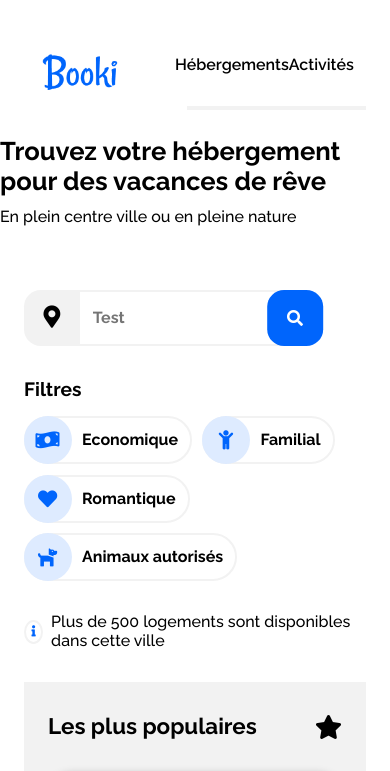
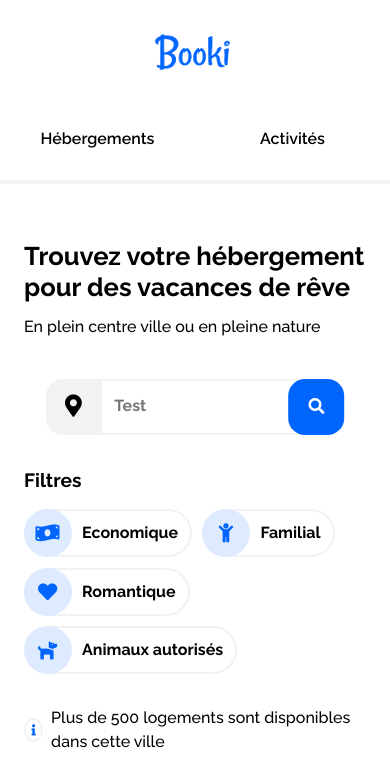
Before and after one commit to Akhael-Sephira/ocr-webdev-project-2, a plain HTML site: page index.html in a window 390 px wide. Shown: the top 771 px of the page. Drawn offline with Linux system fonts and the light colour scheme.

Commit message:
Little corrections there & there: -Bad side margin for some sections of the doc. -Logo not well aligned on mobile. -Wrong nth-child selection after previous changes in the header. -Adding --line-height & --r-ft-size.

```diff
--- a/css/style.css
+++ b/css/style.css
@@ -32,7 +32,7 @@ body {
     background-color: var(--clr-white);
 }
 
-body > *:not(footer) {
+main > *:not(footer) {
     margin-left: var(--body-side-margin);
     margin-right: var(--body-side-margin);
 }
@@ -52,25 +52,35 @@ body > *:not(footer) {
 /* Type scale */
 
 h1 {
-
-    font-size: calc(var(--ft-size) * 1.6);
+    --line-height: 1.2;
+    --r-ft-size: calc(var(--ft-size) * 1.6);
+    line-height: var(--line-height);
+    font-size: var(--r-ft-size);
     font-weight: 700;
     margin-bottom: calc(var(--ft-size) * .75);
 }
 h2 {
-    font-size: calc(var(--ft-size) * 1.4);
+    --line-height: 1.3;
+    --r-ft-size: calc(var(--ft-size) * 1.4);
+    line-height: var(--line-height);
+    font-size: var(--r-ft-size);
     font-weight: 700;
 }
 h3 {
-    font-size: calc(var(--ft-size) * 1.2);
+    --line-height: 1.4;
+    --r-ft-size: calc(var(--ft-size) * 1.2);
+    line-height: var(--line-height);
+    font-size: var(--r-ft-size);
     font-weight: 700;
 }
 strong {
-    font-size: calc(var(--ft-size) * 1);
     font-weight: 700;
 }
 p {
-    font-size: calc(var(--ft-size) * 1);
+    --line-height: 1.5;
+    --r-ft-size: calc(var(--ft-size) * 1);
+    line-height: var(--line-height);
+    font-size: var(--r-ft-size);
     font-weight: 500;
 }
 
@@ -85,7 +95,10 @@ p {
 /* Header */
 
 .header {
-    margin-bottom: calc(var(--ft-size) * 1.5);
+    margin-left: var(--body-side-margin);
+    margin-right: var(--body-side-margin);
+
+    margin-bottom: calc(var(--ft-size) * 2.5);
     display: flex;
     flex-direction: column-reverse;
 
@@ -101,6 +114,15 @@ p {
     align-self: center;
     margin-left: calc(var(--ft-size) * 1.1);
     height: calc(var(--ft-size) * 3.5);
+
+    background-image: url("/images/logo/Booki.png");
+    background-size: contain;
+    background-position: center;
+}
+.header .header__logo > img {
+    align-self: center;
+    height: calc(var(--ft-size) * 3.5);
+    opacity: 0;
 }
 
 .header .header__nav > ul {
@@ -160,7 +182,7 @@ p {
 }
 
 @media screen and (max-width: 992px) and (min-width: 769px) {
-    body { background-color: #FF65FC;}
+
 }
 @media screen and (max-width: 768px) {
     .header {
@@ -168,13 +190,19 @@ p {
         margin-left: 0;
         margin-right: 0;
     }
-    .header > :nth-child(1) {
+    .header > :nth-child(2) {
         flex-direction: column;
         height: unset;
         gap: calc(var(--ft-size) * 1.1);
         margin-bottom: calc(var(--ft-size) * 2.5);
     }
-    .header > :nth-child(2) {
+    .header .header__logo {
+        margin: 0;
+        background-image: url("/images/logo/Booki@3x.png");
+    }
+
+
+    .header > :nth-child(1) {
         padding-left: var(--body-side-margin);
         padding-right: var(--body-side-margin);
     }
@@ -212,6 +240,8 @@ p {
     height: var(--height);
     padding: 0;
     border: none;
+
+    width: fit-content;
 
     margin-bottom: calc(var(--ft-size) * 2);;
 }
@@ -260,6 +290,8 @@ p {
 
     #search-bar {
         position: relative;
+        margin-left: auto;
+        margin-right: auto;
     }
 
     #search-bar > .search-bar__submit-btn {
@@ -267,6 +299,7 @@ p {
         border-radius: calc(var(--height) * .3);
         position: relative;
         transform: translateX(calc(var(--height) * -.3));
+        margin-right: calc(var(--height) * -.3);
     }
 
     #search-bar > .search-bar__submit-btn::before {
@@ -437,6 +470,30 @@ p {
     aspect-ratio: 9 / 5;
     border-radius: calc(var(--ft-size) * 1.5) calc(var(--ft-size) * 1.5) 0 0;
 }
+
+
+/* .card .card__title {
+    --nb_lines: 2;
+
+    max-height: calc(var(--r-ft-size) * var(--line-height) * var(--nb_lines));
+
+    position: relative;
+    overflow: hidden;
+}
+.card .card__title::after {
+    content: "";
+    display: block;
+    position: absolute;
+
+    top: calc(var(--r-ft-size) * var(--line-height) * (var(--nb_lines) - 1));
+    left: 0;
+    right: 0;
+
+    height: calc(var(--r-ft-size) * var(--line-height));
+
+    background: linear-gradient(135deg, transparent 25%, white);
+} */
+
 
 .card .card__title,
 .card .card__info > * {
--- a/index.html
+++ b/index.html
@@ -20,7 +20,9 @@
             <p>En plein centre ville ou en pleine nature</p>
         </div>
         <div>
-            <img class="header__logo" src="/images/logo/Booki.png" alt="logo">
+            <div class="header__logo">
+                <img src="/images/logo/Booki.png" alt="logo">
+            </div>
             <nav class="header__nav">
                 <ul>
                     <li><a href="#hostings">Hébergements</a></li>
```
